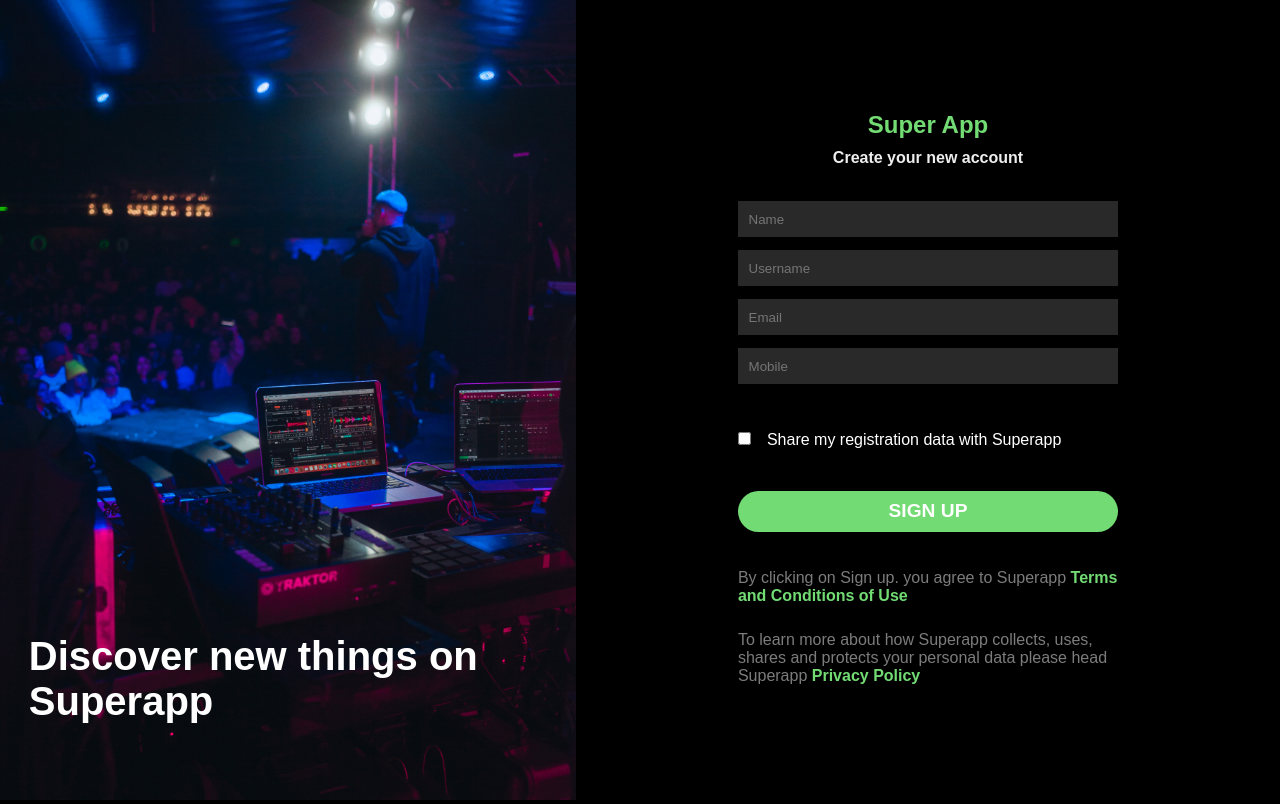
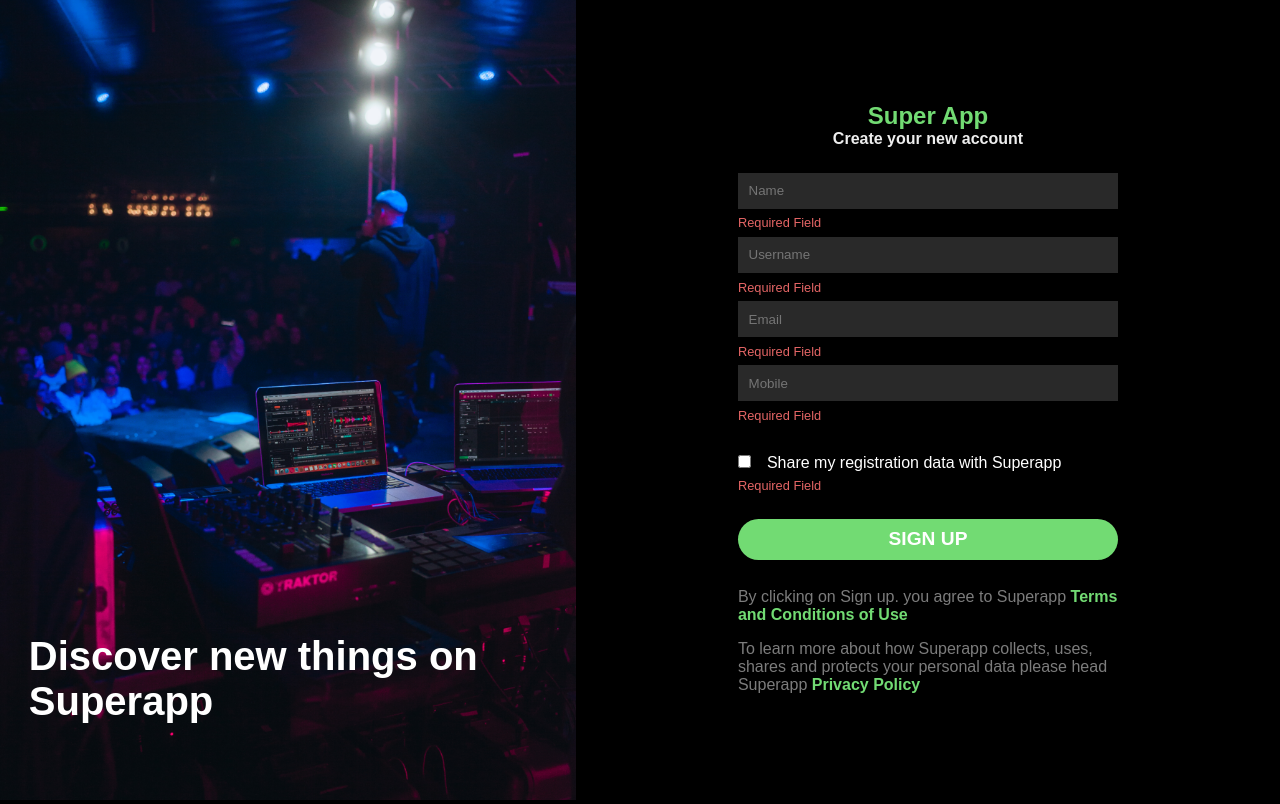
Before and after one commit to Aryann208/Cuvette-SuperApp, a React (Create React App) app: page /register in a window 1280 px wide. Built offline with nearby package versions, Linux system fonts and the light colour scheme; the HTML template or start-up script is replaced by a standard one; a web font is replaced by a local one.

Commit message:
authentication fix

```diff
--- a/src/pages/registration/RegistrationPage.jsx
+++ b/src/pages/registration/RegistrationPage.jsx
@@ -4,51 +4,53 @@ import classes from './RegistrationPage.module.css';
 import Input from '../../components/input/Input';
 import Button from '../../components/button/Button';
 import { useNavigate } from 'react-router-dom';
+
 const RegistrationPage = () => {
   const navigate = useNavigate();
 
   const [name, setName] = useState('');
   const [username, setUsername] = useState('');
   const [email, setEmail] = useState('');
-  const [mobile, setMobile] = useState();
+  const [mobile, setMobile] = useState('');
+  const [checkbox, setCheckbox] = useState(false);
 
-  const [checkbox, setCheckbox] = useState(false);
-  const [nameError, setNameError] = useState('');
-  const [usernameError, setUserameError] = useState('');
-  const [emailError, setEmailError] = useState('');
-  const [mobileError, setMobileError] = useState('');
-  const [checkboxError, setCheckboxError] = useState('');
+  const [nameError, setNameError] = useState('Required Field');
+  const [usernameError, setUsernameError] = useState('Required Field');
+  const [emailError, setEmailError] = useState('Required Field');
+  const [mobileError, setMobileError] = useState('Required Field');
+  const [checkboxError, setCheckboxError] = useState('Required Field');
 
   const nameHandler = (e) => {
     setName(e.target.value);
-    // validateName();
+    validateName();
   };
   const usernameHandler = (e) => {
     setUsername(e.target.value);
-    // validateUsername();
+    validateUsername();
   };
   const emailHandler = (e) => {
     setEmail(e.target.value);
-    // validateEmail();
+    validateEmail();
   };
   const mobileHandler = (e) => {
     setMobile(e.target.value);
-    // validateMobile();
+    validateMobile();
   };
   const toggleCheckbox = (e) => {
-    setCheckbox(!checkbox);
+    setCheckbox(e.target.checked);
+    validateCheckbox();
   };
+
   const validateName = () => {
     setNameError('');
-    console.log('name len ' + name?.trim().length);
-    if (name?.trim()?.length < 3) {
-      setNameError("Name can't be empty( min length = 3)");
+    if (name.trim().length < 3) {
+      setNameError("Name can't be empty (min length = 3)");
     }
   };
   const validateUsername = () => {
-    setUserameError('');
-    if (username?.trim()?.length < 3) {
-      setUserameError("Userame can't be empty( min length = 3)");
+    setUsernameError('');
+    if (username.trim().length < 3) {
+      setUsernameError("Username can't be empty (min length = 3)");
     }
   };
   const validateEmail = () => {
@@ -60,7 +62,7 @@ const RegistrationPage = () => {
   };
   const validateMobile = () => {
     setMobileError('');
-    if (mobile?.trim()?.length !== 10) {
+    if (mobile.trim().length !== 10) {
       setMobileError('Mobile Number should be 10 characters');
     }
   };
@@ -78,10 +80,10 @@ const RegistrationPage = () => {
     validateMobile();
     validateCheckbox();
     if (
-      nameError.length === 0 ||
-      emailError.length === 0 ||
-      usernameError.length === 0 ||
-      mobileError.length === 0 ||
+      nameError.length === 0 &&
+      emailError.length === 0 &&
+      usernameError.length === 0 &&
+      mobileError.length === 0 &&
       checkboxError.length === 0
     ) {
       const userData = {
@@ -95,6 +97,7 @@ const RegistrationPage = () => {
       navigate('/select-category');
     }
   };
+
   return (
     <div className={classes.RegisterContainer}>
       <div className={classes.LeftSection}>
```
